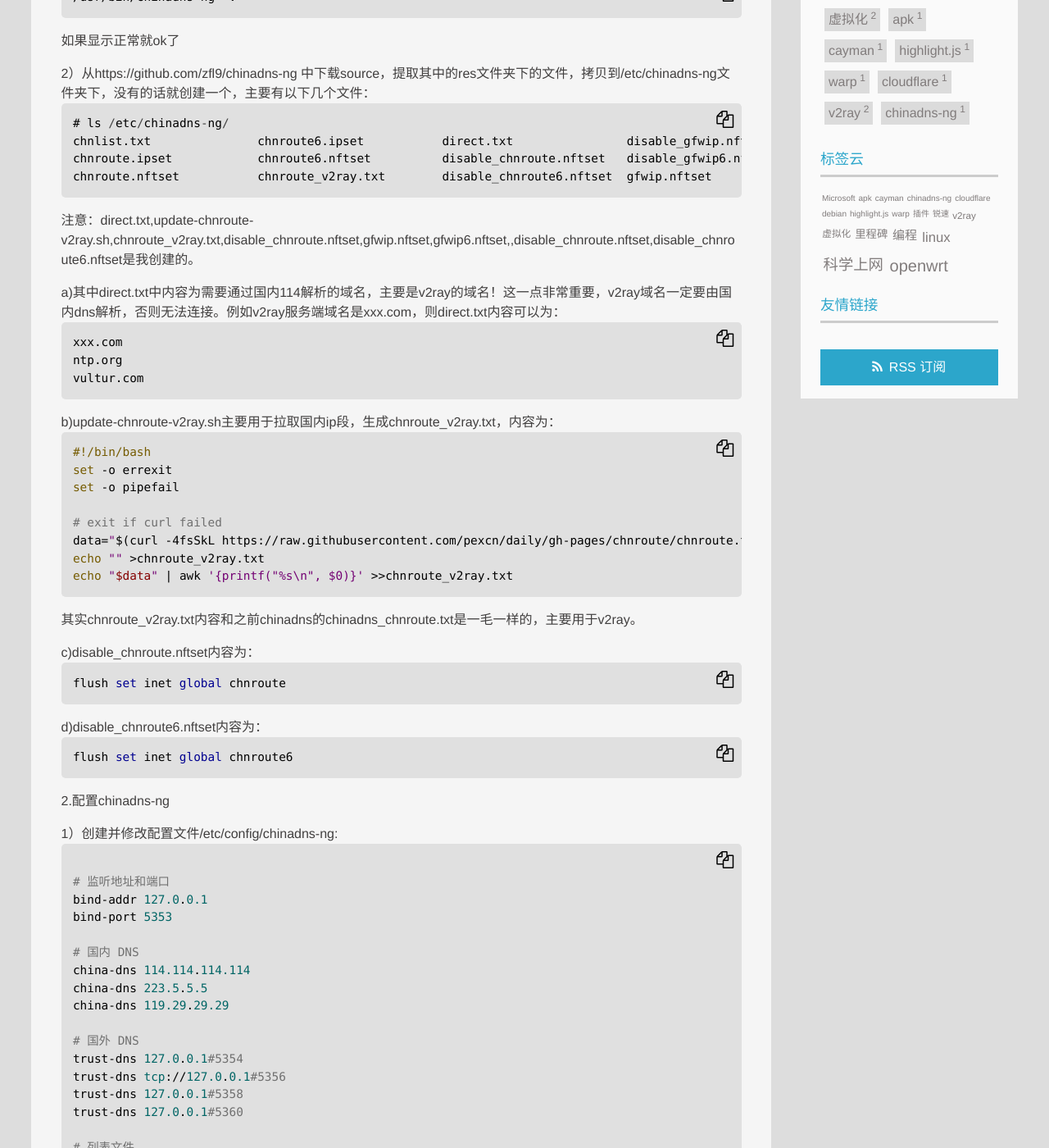
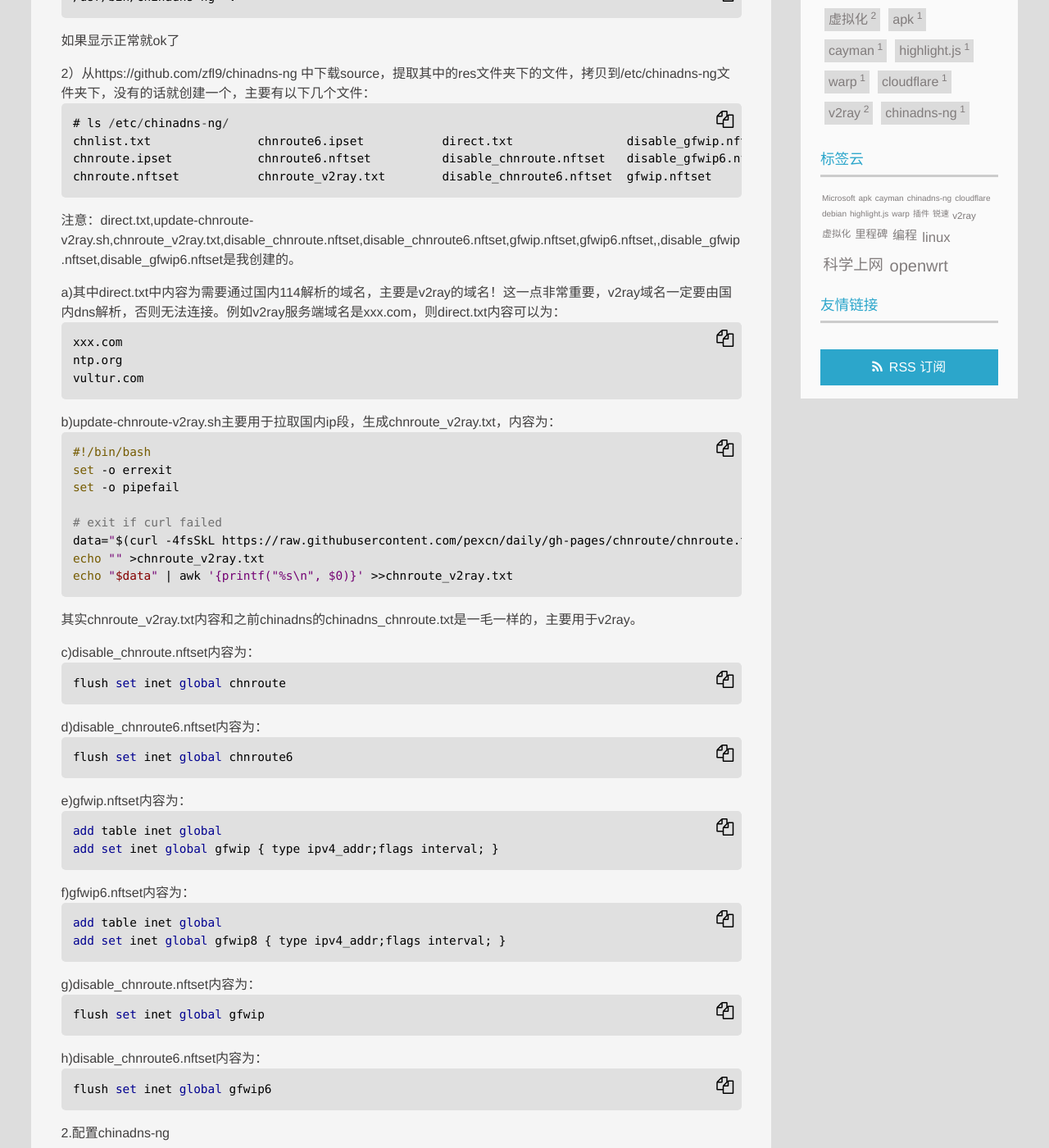
Before and after one commit to jibenfa/jibenfa.github.com, a Jekyll site: the page built from _posts/2025-08-19-E59CA8openwrtE4B88BE4BDBFE794A8chinadns-ngE690ADE9858Dv2rayE5AE9EE78EB0E9808FE6988EE4BBA3E79086.md, in a window 1280 px wide and 1400 px high, scrolled down 750 px. Shown: the whole window at 82% size. Built offline with Jekyll 4.4.1, drawn with Linux system fonts in a browser that asks for light colours.

Commit message:
Update 2025-08-19-E59CA8openwrtE4B88BE4BDBFE794A8chinadns-ngE690ADE9858Dv2rayE5AE9EE78EB0E9808FE6988EE4BBA3E79086.md

````diff
--- a/_posts/2025-08-19-E59CA8openwrtE4B88BE4BDBFE794A8chinadns-ngE690ADE9858Dv2rayE5AE9EE78EB0E9808FE6988EE4BBA3E79086.md
+++ b/_posts/2025-08-19-E59CA8openwrtE4B88BE4BDBFE794A8chinadns-ngE690ADE9858Dv2rayE5AE9EE78EB0E9808FE6988EE4BBA3E79086.md
@@ -37,7 +37,7 @@ chnlist.txt               chnroute6.ipset           direct.txt                di
 chnroute.ipset            chnroute6.nftset          disable_chnroute.nftset   disable_gfwip6.nftset     gfwlist.txt               update-chnroute-v2ray.sh  update-chnroute6.sh
 chnroute.nftset           chnroute_v2ray.txt        disable_chnroute6.nftset  gfwip.nftset              update-chnlist.sh         update-chnroute.sh        update-gfwlist.sh
 ```
-注意：direct.txt,update-chnroute-v2ray.sh,chnroute_v2ray.txt,disable_chnroute.nftset,gfwip.nftset,gfwip6.nftset,,disable_chnroute.nftset,disable_chnroute6.nftset是我创建的。
+注意：direct.txt,update-chnroute-v2ray.sh,chnroute_v2ray.txt,disable_chnroute.nftset,disable_chnroute6.nftset,gfwip.nftset,gfwip6.nftset,,disable_gfwip.nftset,disable_gfwip6.nftset是我创建的。
 
 a)其中direct.txt中内容为需要通过国内114解析的域名，主要是v2ray的域名！这一点非常重要，v2ray域名一定要由国内dns解析，否则无法连接。例如v2ray服务端域名是xxx.com，则direct.txt内容可以为：
 
@@ -67,6 +67,27 @@ flush set inet global chnroute
 d)disable_chnroute6.nftset内容为：
 ```bash
 flush set inet global chnroute6
+```
+e)gfwip.nftset内容为：
+```bash
+add table inet global
+add set inet global gfwip { type ipv4_addr;flags interval; }
+```
+
+f)gfwip6.nftset内容为：
+```bash
+add table inet global
+add set inet global gfwip8 { type ipv4_addr;flags interval; }
+```
+
+g)disable_chnroute.nftset内容为：
+```bash
+flush set inet global gfwip
+```
+
+h)disable_chnroute6.nftset内容为：
+```bash
+flush set inet global gfwip6
 ```
 
 2.配置chinadns-ng
````
